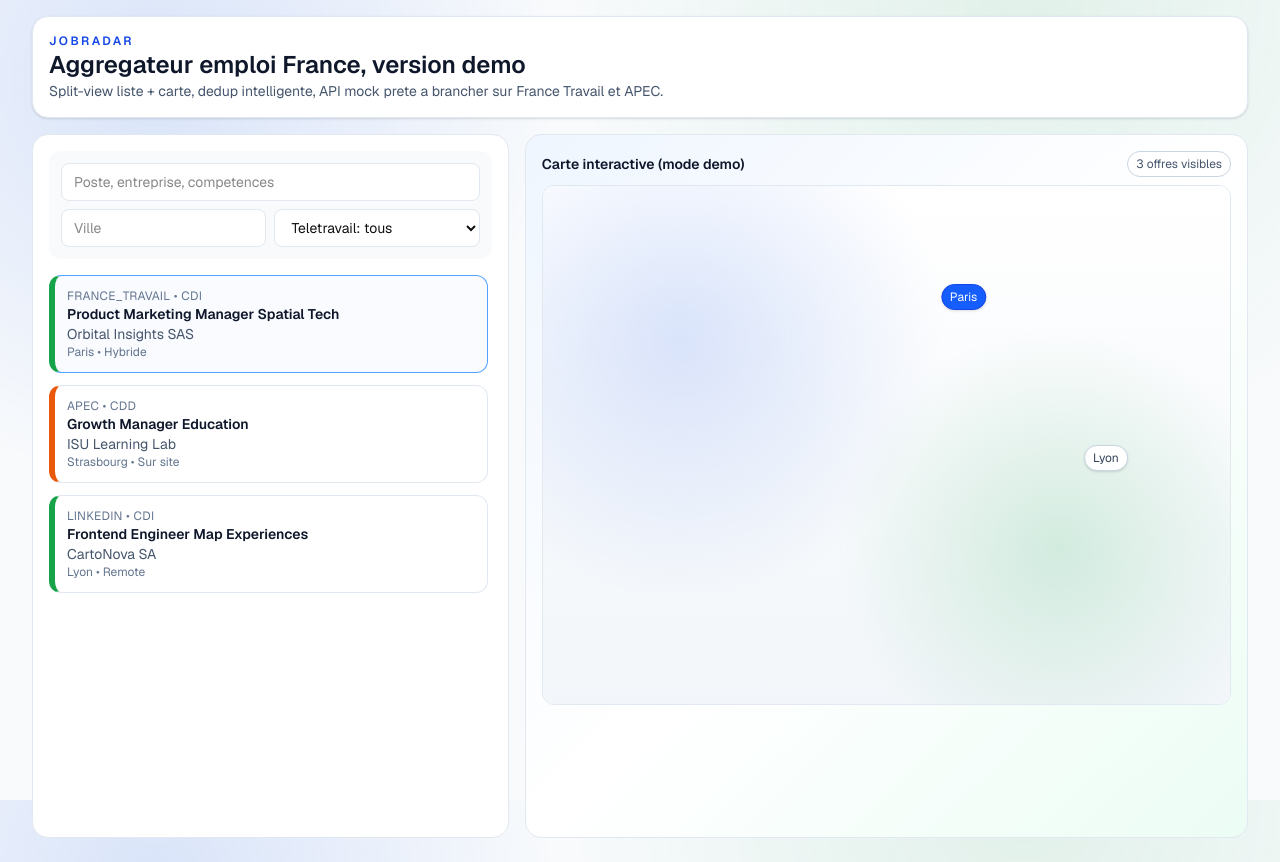
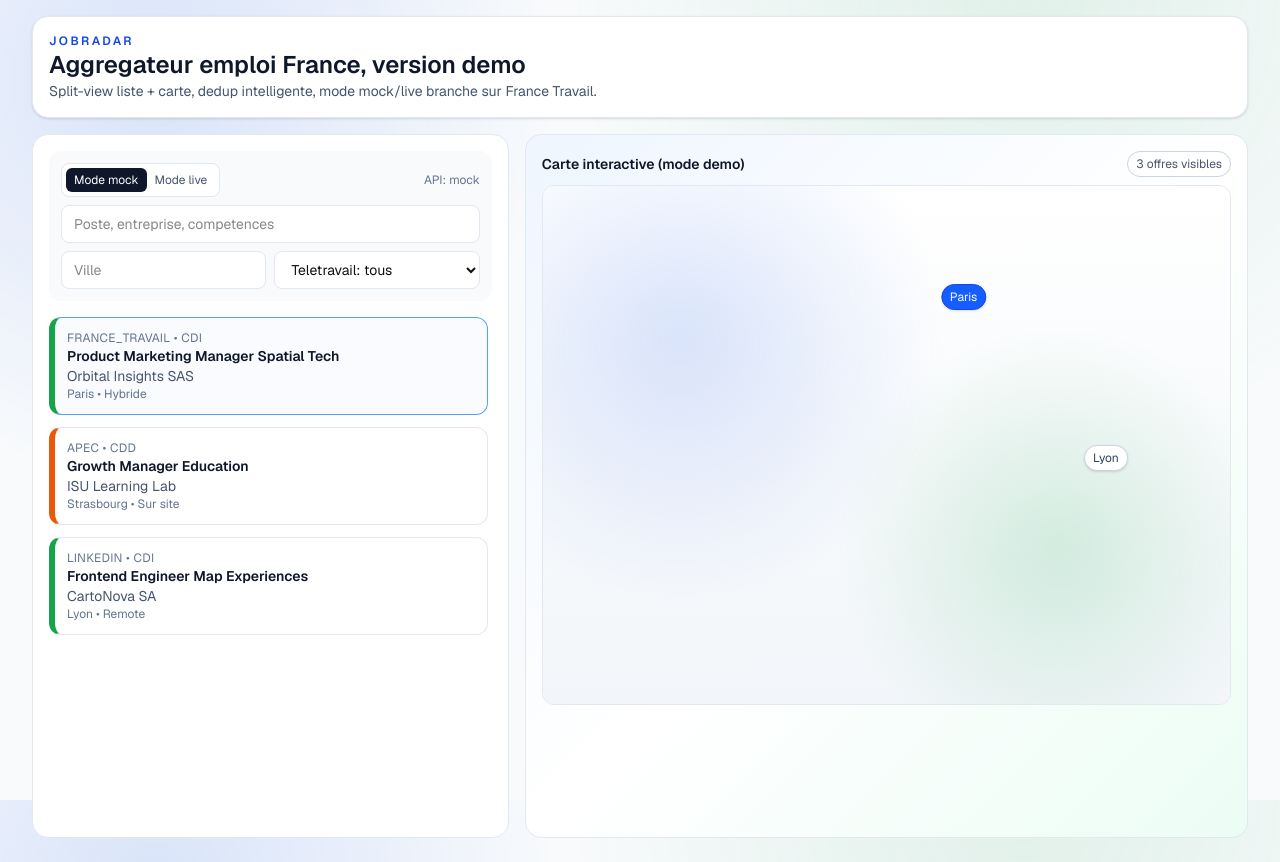
Before and after one commit to andrew-space/mega-job-finder, a Next.js app: page / in a window 1280 px wide. Built offline with nearby package versions, Linux system fonts and the light colour scheme.

Commit message:
fix: connect UI to jobs API with live/mock toggle

```diff
--- a/src/app/page.tsx
+++ b/src/app/page.tsx
@@ -11,7 +11,7 @@ export default function Home() {
         <p className="text-xs font-semibold uppercase tracking-[0.2em] text-blue-700">JobRadar</p>
         <h1 className="text-2xl font-semibold text-slate-900">Aggregateur emploi France, version demo</h1>
         <p className="text-sm text-slate-600">
-          Split-view liste + carte, dedup intelligente, API mock prete a brancher sur France Travail et APEC.
+          Split-view liste + carte, dedup intelligente, mode mock/live branche sur France Travail.
         </p>
       </header>
 
--- a/src/components/jobs-explorer.tsx
+++ b/src/components/jobs-explorer.tsx
@@ -1,6 +1,6 @@
 "use client";
 
-import { useMemo, useState } from "react";
+import { useEffect, useMemo, useState } from "react";
 import type { ContractType, JobOffer, RemoteMode } from "@/lib/job-types";
 
 interface JobsExplorerProps {
@@ -17,26 +17,97 @@ const contractAccent: Record<ContractType, string> = {
 };
 
 export function JobsExplorer({ jobs }: JobsExplorerProps) {
+  const [sourceMode, setSourceMode] = useState<"mock" | "live">("mock");
   const [query, setQuery] = useState("");
   const [city, setCity] = useState("");
   const [remote, setRemote] = useState<RemoteMode | "all">("all");
+  const [apiJobs, setApiJobs] = useState<JobOffer[]>(jobs);
+  const [apiMode, setApiMode] = useState<"mock" | "mixed" | "live">("mock");
+  const [loading, setLoading] = useState(false);
+  const [apiError, setApiError] = useState<string | null>(null);
   const [activeId, setActiveId] = useState<string | null>(jobs[0]?.id ?? null);
 
+  useEffect(() => {
+    const controller = new AbortController();
+    const timer = setTimeout(async () => {
+      setLoading(true);
+      setApiError(null);
+
+      try {
+        const params = new URLSearchParams();
+        params.set("live", sourceMode === "live" ? "1" : "0");
+        if (query.trim()) params.set("q", query.trim());
+        if (city.trim()) params.set("city", city.trim());
+
+        const response = await fetch(`/api/jobs?${params.toString()}`, {
+          signal: controller.signal,
+          cache: "no-store",
+        });
+
+        if (!response.ok) {
+          throw new Error(`API returned ${response.status}`);
+        }
+
+        const payload = (await response.json()) as {
+          data?: JobOffer[];
+          meta?: { mode?: "mock" | "mixed" | "live" };
+        };
+
+        const nextJobs = payload.data ?? [];
+        setApiJobs(nextJobs);
+        setApiMode(payload.meta?.mode ?? "mock");
+        setActiveId((current) => {
+          if (current && nextJobs.some((job) => job.id === current)) return current;
+          return nextJobs[0]?.id ?? null;
+        });
+      } catch (error) {
+        if (controller.signal.aborted) return;
+        setApiError(error instanceof Error ? error.message : "Erreur API inattendue");
+      } finally {
+        if (!controller.signal.aborted) setLoading(false);
+      }
+    }, 350);
+
+    return () => {
+      controller.abort();
+      clearTimeout(timer);
+    };
+  }, [sourceMode, query, city]);
+
   const filtered = useMemo(() => {
-    return jobs.filter((job) => {
+    return apiJobs.filter((job) => {
       const fullText = `${job.title} ${job.company} ${job.skills.join(" ")}`.toLowerCase();
       const qMatch = query.length === 0 || fullText.includes(query.toLowerCase());
       const cityMatch = city.length === 0 || job.location.city.toLowerCase().includes(city.toLowerCase());
       const remoteMatch = remote === "all" || remote === job.remote;
       return qMatch && cityMatch && remoteMatch && !job.isDuplicate;
     });
-  }, [city, jobs, query, remote]);
+  }, [apiJobs, city, query, remote]);
 
   return (
     <div className="grid min-h-[calc(100vh-96px)] grid-cols-1 gap-4 lg:grid-cols-5">
       <section className="rounded-2xl border border-slate-200 bg-white p-4 lg:col-span-2">
         <div className="mb-4 rounded-xl bg-slate-50 p-3">
           <div className="grid gap-2">
+            <div className="flex items-center justify-between gap-2">
+              <div className="inline-flex rounded-lg border border-slate-200 bg-white p-1 text-xs">
+                <button
+                  type="button"
+                  className={`rounded-md px-2 py-1 ${sourceMode === "mock" ? "bg-slate-900 text-white" : "text-slate-600"}`}
+                  onClick={() => setSourceMode("mock")}
+                >
+                  Mode mock
+                </button>
+                <button
+                  type="button"
+                  className={`rounded-md px-2 py-1 ${sourceMode === "live" ? "bg-slate-900 text-white" : "text-slate-600"}`}
+                  onClick={() => setSourceMode("live")}
+                >
+                  Mode live
+                </button>
+              </div>
+              <span className="text-xs text-slate-500">API: {apiMode}</span>
+            </div>
             <input
               value={query}
               onChange={(event) => setQuery(event.target.value)}
@@ -61,6 +132,8 @@ export function JobsExplorer({ jobs }: JobsExplorerProps) {
                 <option value="full">Full remote</option>
               </select>
             </div>
+            {loading ? <p className="text-xs text-slate-500">Chargement des offres...</p> : null}
+            {apiError ? <p className="text-xs text-red-600">Erreur API: {apiError}</p> : null}
           </div>
         </div>
 
```
